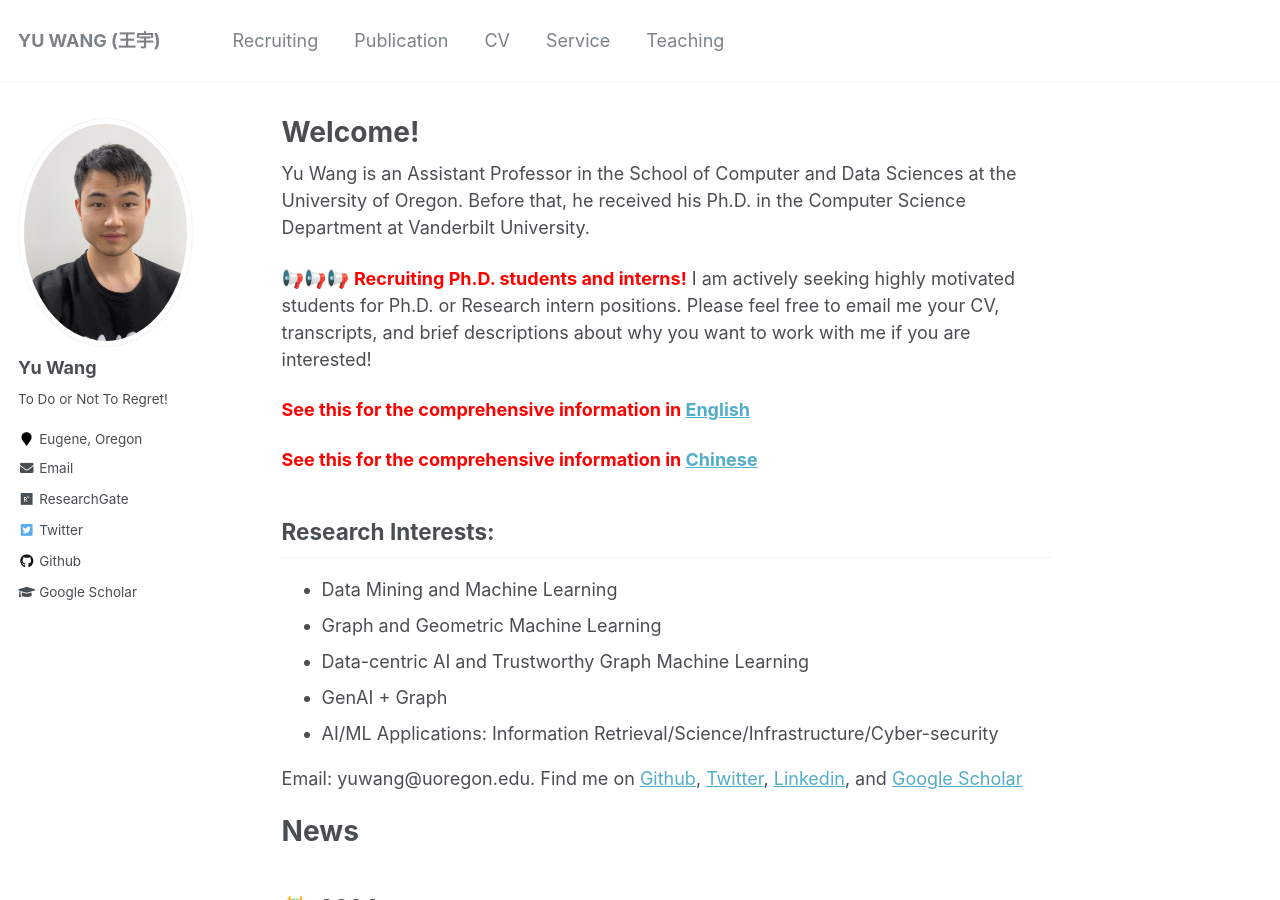
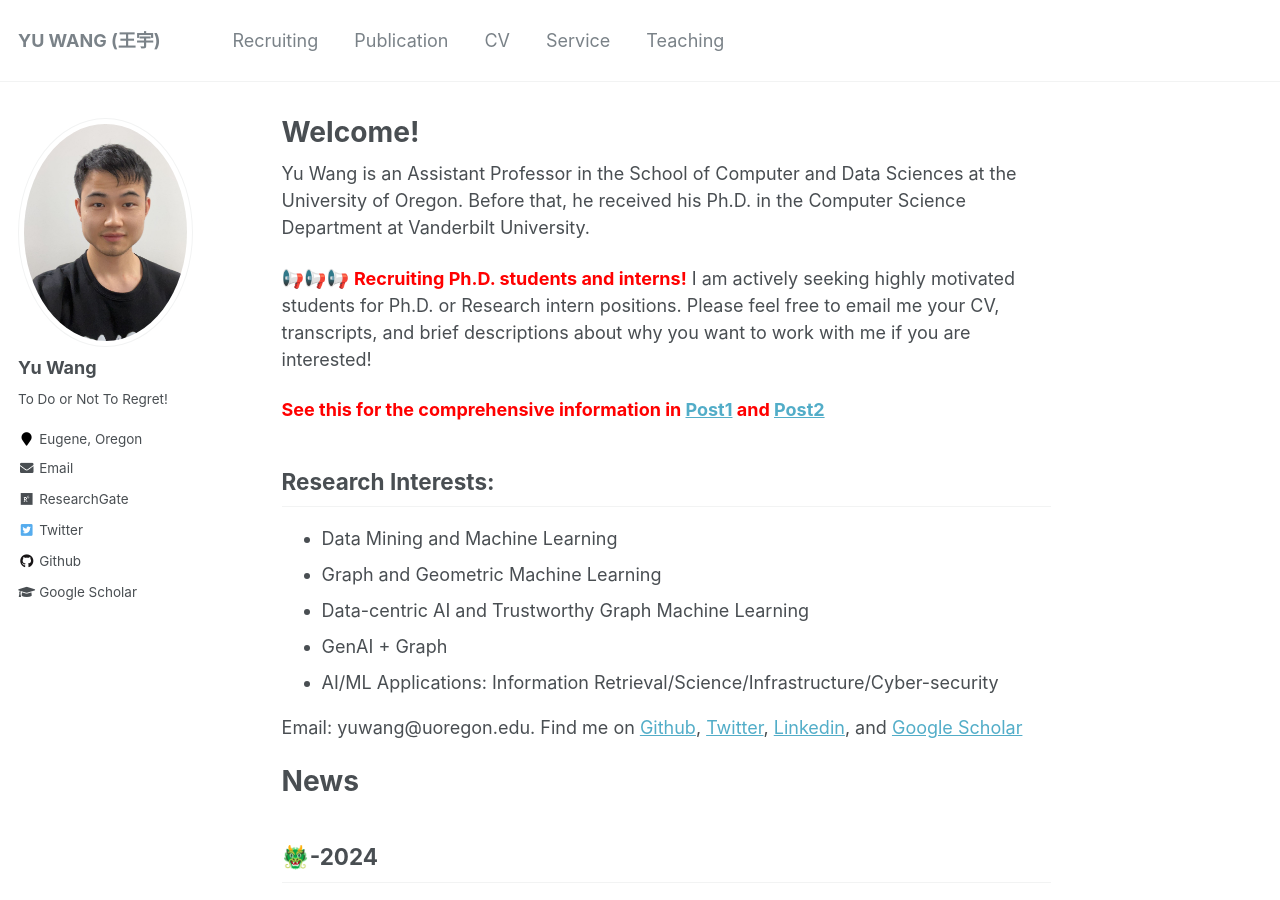
Before and after one commit to yuwang0103/yuwang0103.github.io, a Jekyll site: the page built from _pages/about.md, in a window 1280 px wide and 900 px high. Built offline with Jekyll 4.4.1, drawn with Linux system fonts in a browser that asks for light colours.

Commit message:
Update about.md

```diff
--- a/_pages/about.md
+++ b/_pages/about.md
@@ -12,9 +12,7 @@ Yu Wang is an Assistant Professor in the School of Computer and Data Sciences at
 
 📢📢📢 <span style="color:red">**Recruiting Ph.D. students and interns!**</span> I am actively seeking highly motivated students for Ph.D. or Research intern positions. Please feel free to email me your CV, transcripts, and brief descriptions about why you want to work with me if you are interested!
 
-<span style="color:red">**See this for the comprehensive information in [English](https://yuwang0103.github.io/recruiting/)**
-
-<span style="color:red">**See this for the comprehensive information in [Chinese](https://mp.weixin.qq.com/s/ulv71WoDC0Oi7WbXzmdl1Q)**
+<span style="color:red">**See this for the comprehensive information in [Post1](https://yuwang0103.github.io/recruiting/) and [Post2](https://mp.weixin.qq.com/s/ulv71WoDC0Oi7WbXzmdl1Q)**
 
 
 Research Interests:
```
